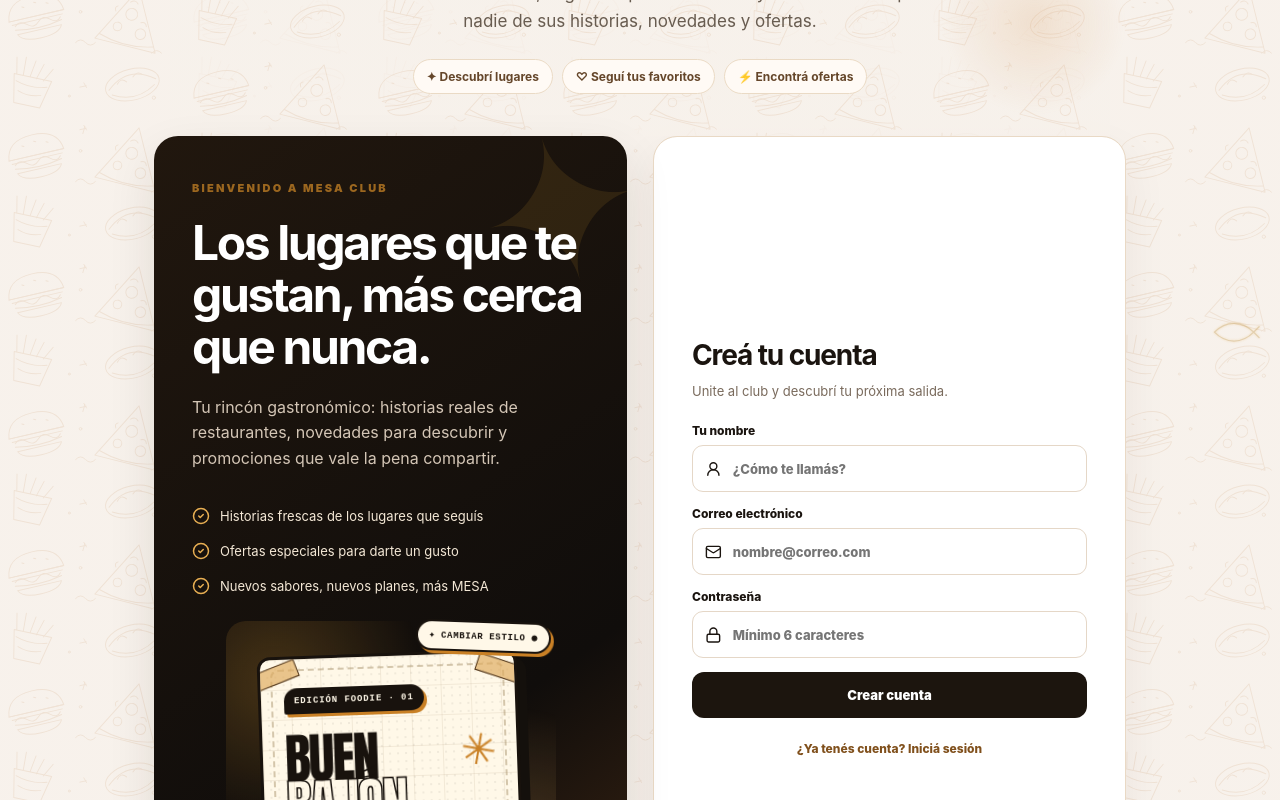
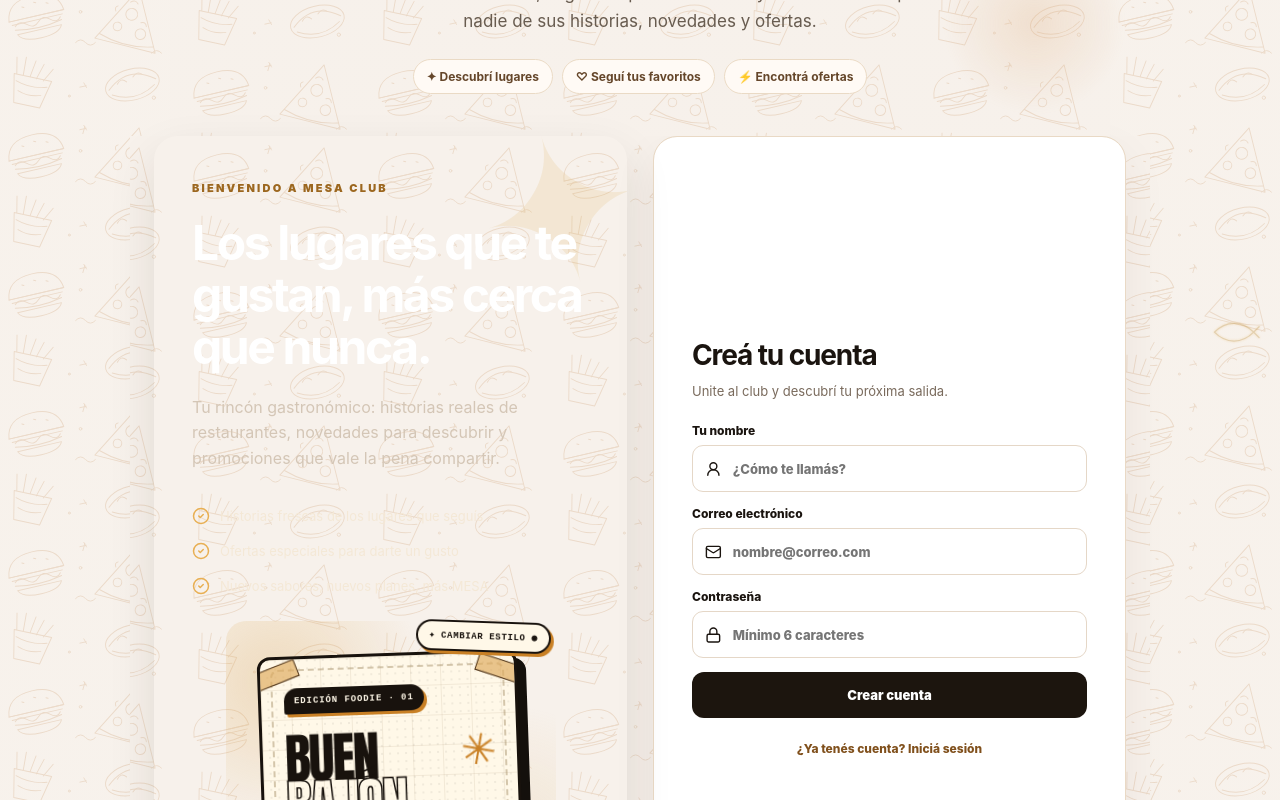
Before and after one commit to tobiasc541/restaurante-app, a Next.js app: page /mi-mesa in a window 1280 px wide. Shown: the part 440-1240 px from the top of the page. Built offline with nearby package versions, Linux system fonts and the light colour scheme.

Commit message:
Extend slightly darker food wallpaper across owner dashboard, landing sections and login surfaces

```diff
--- a/app/mesa-food-background.css
+++ b/app/mesa-food-background.css
@@ -1,5 +1,5 @@
 /* Global MESA food wallpaper: small illustrations on every page, behind content. */
-:root { --mesa-food-pattern:url("/mesa-food-pattern.svg"); --mesa-food-wash:rgba(247,241,235,.77); }
+:root { --mesa-food-pattern:url("/mesa-food-pattern.svg"); --mesa-food-wash:rgba(247,241,235,.65); }
 html,body { min-height:100%; background-color:#f7f1eb; }
 body::after { content:none!important; }
 /* Backgrounds belong to each page surface, never to an overlay above the interface. */
@@ -41,3 +41,44 @@ input,textarea,select { background-clip:padding-box; }
 .mesaSunMoon{cursor:pointer;border:0;display:flex;align-items:center;justify-content:center;padding:2px;}
 .mesaSunMoon:focus-visible{outline:3px solid #a46a00;outline-offset:3px;}
 @media print {body,body > main,body > div > main,body > div > div > main,.directory,.directoryHero,.ownerPublic,.mesaSocialPage,.mesaSocialHero,.hero,main.mesaBooking,main.mesaPublicPage{background-image:none!important}}
+
+/* 2026-10-14: Fill the actual owner dashboard and the previously plain landing/login sections.
+   Pattern is painted on each surface, never as a fixed overlay above content. */
+.ownerApp,
+.ownerApp > .ownerContent,
+.ownerApp > .realAside,
+.ownerContent:not(.mesaOwnerSample),
+.waiterApp,
+.section:not(.darkSection),
+.split:not(.darkSection),
+.pricing:not(.darkSection),
+.mesaSocialAuth,
+.mesaSocialPage > main,
+.mesaSocialPage > section,
+.mesaSocialPage > div:not(.mesaSocialAuthIntro),
+footer:not(.darkFooter) {
+ background-color:#f7f1eb;
+ background-image:linear-gradient(var(--mesa-food-wash),var(--mesa-food-wash)),var(--mesa-food-pattern)!important;
+ background-repeat:repeat!important;
+ background-size:auto,185px 139px!important;
+ background-position:center top!important;
+}
+/* Preserve intentionally dark promotional areas and the white dashboard simulation. */
+.mesaLandingOwnerApp,
+.mesaLandingOwnerApp .ownerContent,
+.mesaLandingOwnerApp .realAside,
+.mesaSocialAuthIntro,
+.ownerMetrics article,
+.ownerPanel,
+.metric,
+.directoryCard,
+.directoryFilters,
+.directoryMap {
+ background-image:none!important;
+}
+@media(max-width:700px){
+ .ownerApp,.ownerApp > .ownerContent,.ownerApp > .realAside,.ownerContent:not(.mesaOwnerSample),.waiterApp,.section:not(.darkSection),.split:not(.darkSection),.pricing:not(.darkSection),.mesaSocialAuth,.mesaSocialPage > main,.mesaSocialPage > section,.mesaSocialPage > div:not(.mesaSocialAuthIntro),footer:not(.darkFooter) {background-size:auto,150px 113px!important;}
+}
+@media print{
+ .ownerApp,.ownerContent,.realAside,.waiterApp,.section,.split,.pricing,.mesaSocialAuth,footer{background-image:none!important;}
+}
```
